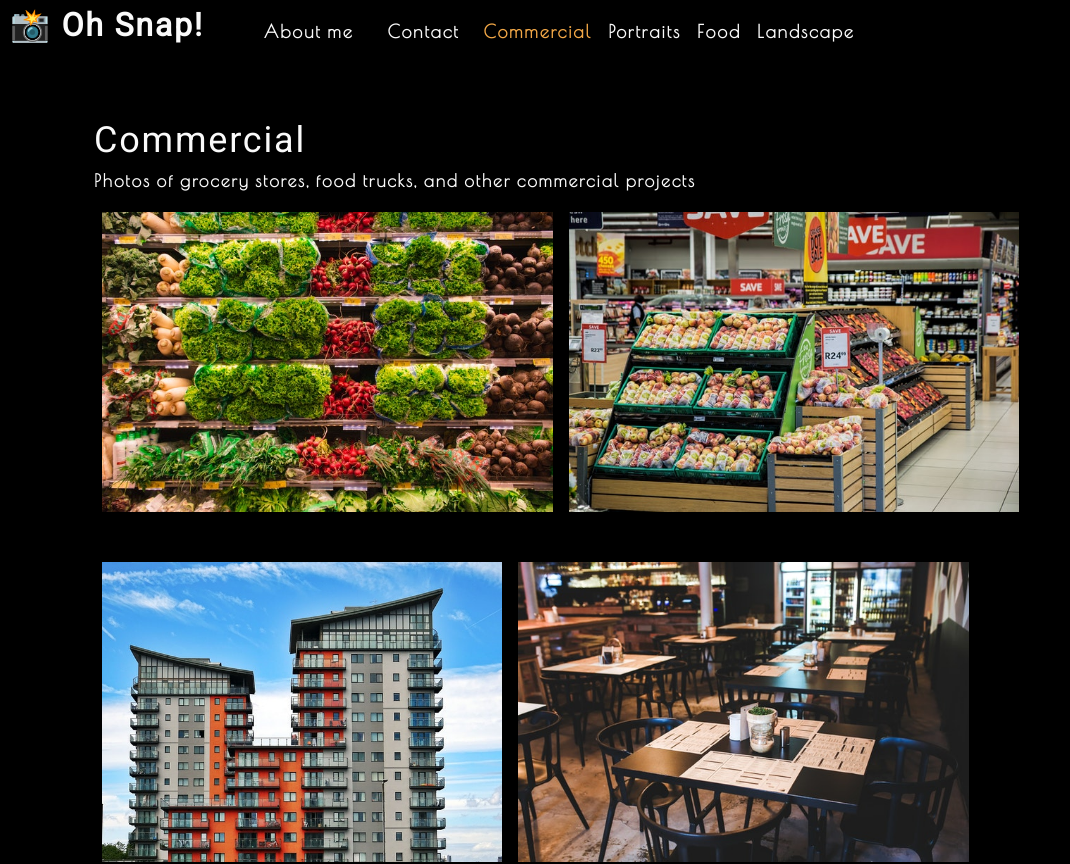
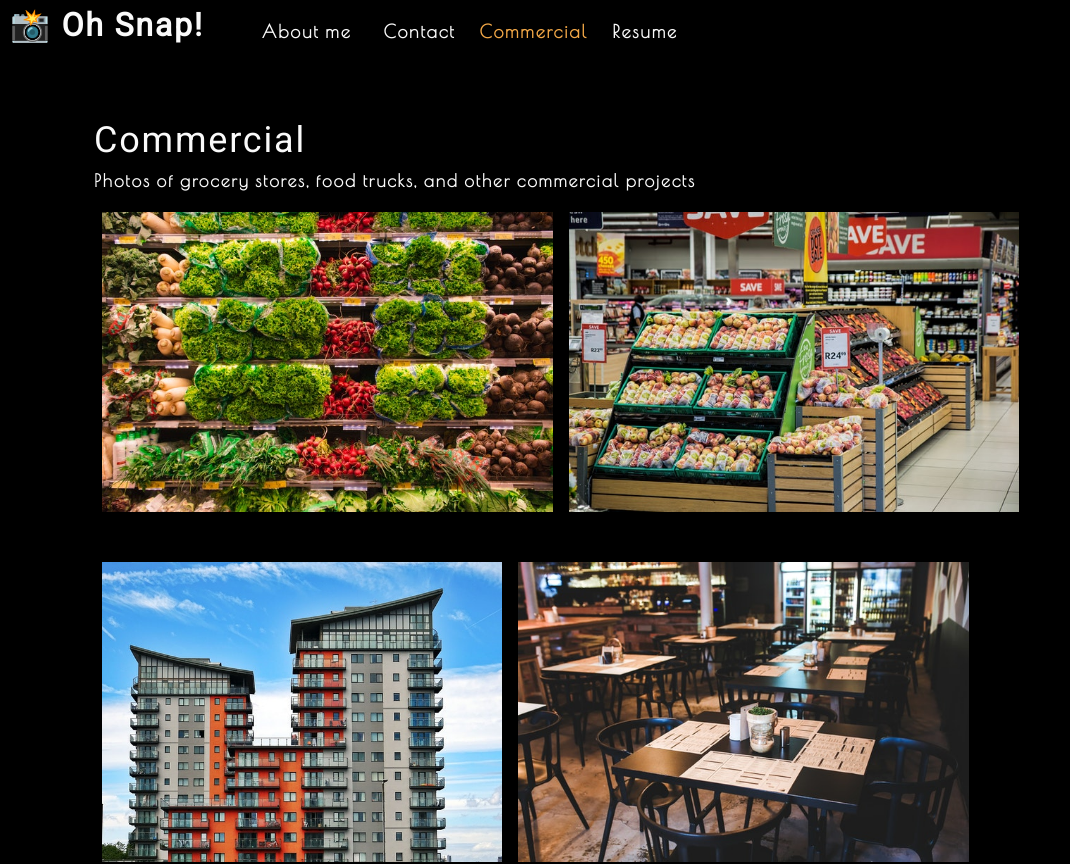
Before and after one commit to yakattak/react-portfolio, a React (Create React App) app: page / in a window 1280 px wide. Shown: the top 864 px of the page, without its empty margins (0-1070 px from the left). Built offline with nearby package versions, Linux system fonts and the light colour scheme.

Commit message:
resume section with conditional rendering

```diff
--- a/src/App.js
+++ b/src/App.js
@@ -3,21 +3,20 @@ import Nav from './components/Nav';
 import About from './components/About';
 import Gallery from './components/Gallery';
 import ContactForm from './components/ContactForm'
+import Resume from './components/Resume'
 
 function App() {
   const [categories] = useState([
     {
       name: 'commercial',
       description: 'Photos of grocery stores, food trucks, and other commercial projects',
-    },
-    { name: 'portraits', description: 'Portraits of people in my life' },
-    { name: 'food', description: 'Delicious delicacies' },
-    { name: 'landscape', description: 'Fields, farmhouses, waterfalls, and the beauty of nature' },
+    }
   ]);
 
   const [currentCategory, setCurrentCategory] = useState(categories[0]);
   const [contactSelected, setContactSelected] = useState(false);
   const [aboutSelected, setAboutSelected] = useState(false);
+  const[resumeSelected, setResumeSelected] = useState(false);
 
   return (
     <div>
@@ -29,12 +28,15 @@ function App() {
         setContactSelected = {setContactSelected}
         aboutSelected={aboutSelected}
         setAboutSelected={setAboutSelected}
+        setResumeSelected={setResumeSelected}
+        resumeSelected = {resumeSelected}
       ></Nav>
       <main>
       {!contactSelected ? (
   <>
-    {!aboutSelected &&<Gallery currentCategory={currentCategory}></Gallery>}
+    {!aboutSelected && !resumeSelected && <Gallery currentCategory={currentCategory}></Gallery>}
     {aboutSelected &&<About></About>}
+    {resumeSelected && <Resume></Resume>}
   </>
 ) : (
     <ContactForm></ContactForm>
--- a/src/components/Nav/index.js
+++ b/src/components/Nav/index.js
@@ -9,7 +9,9 @@ function Nav(props) {
     contactSelected,
     setContactSelected,
     aboutSelected,
-    setAboutSelected
+    setAboutSelected,
+    resumeSelected,
+    setResumeSelected
   } = props;
 
 
@@ -25,12 +27,12 @@ function Nav(props) {
       <nav>
         <ul className="flex-row">
         <li className={`mx-2 ${aboutSelected && 'navActive'}`}>
-            <a data-testid="about" href="#about" onClick={() => setAboutSelected(true) & setContactSelected(false)}>
+            <span data-testid="about" onClick={() => setAboutSelected(true) & setContactSelected(false) & setResumeSelected(false)}>
               About me
-            </a>
+            </span>
           </li>
           <li className={`mx-2 ${contactSelected && 'navActive'}`}>
-            <span onClick={() => setContactSelected(true) & setAboutSelected(false)}>
+            <span onClick={() => setContactSelected(true) & setAboutSelected(false) & setResumeSelected(false)}>
               Contact
             </span>
           </li>
@@ -46,12 +48,18 @@ function Nav(props) {
                   setCurrentCategory(category);
                   setContactSelected(false);
                   setAboutSelected(false);
+                  setResumeSelected(false);
                 }}
               >
                 {capitalizeFirstLetter(category.name)}
               </span>
             </li>
           ))}
+          <li className={`mx-2 ${resumeSelected && 'navActive'}`}>
+          <span onClick={() => setContactSelected(false) & setAboutSelected(false) & setResumeSelected(true)}>
+              Resume
+            </span>
+          </li>
         </ul>
       </nav>
     </header>
--- /dev/null
+++ b/src/components/Resume/index.js
@@ -0,0 +1,10 @@
+import React from 'react';
+
+
+function Resume() {
+    return(
+        <p> MY RESUME HERE</p>
+    )
+}
+
+export default Resume;
```
